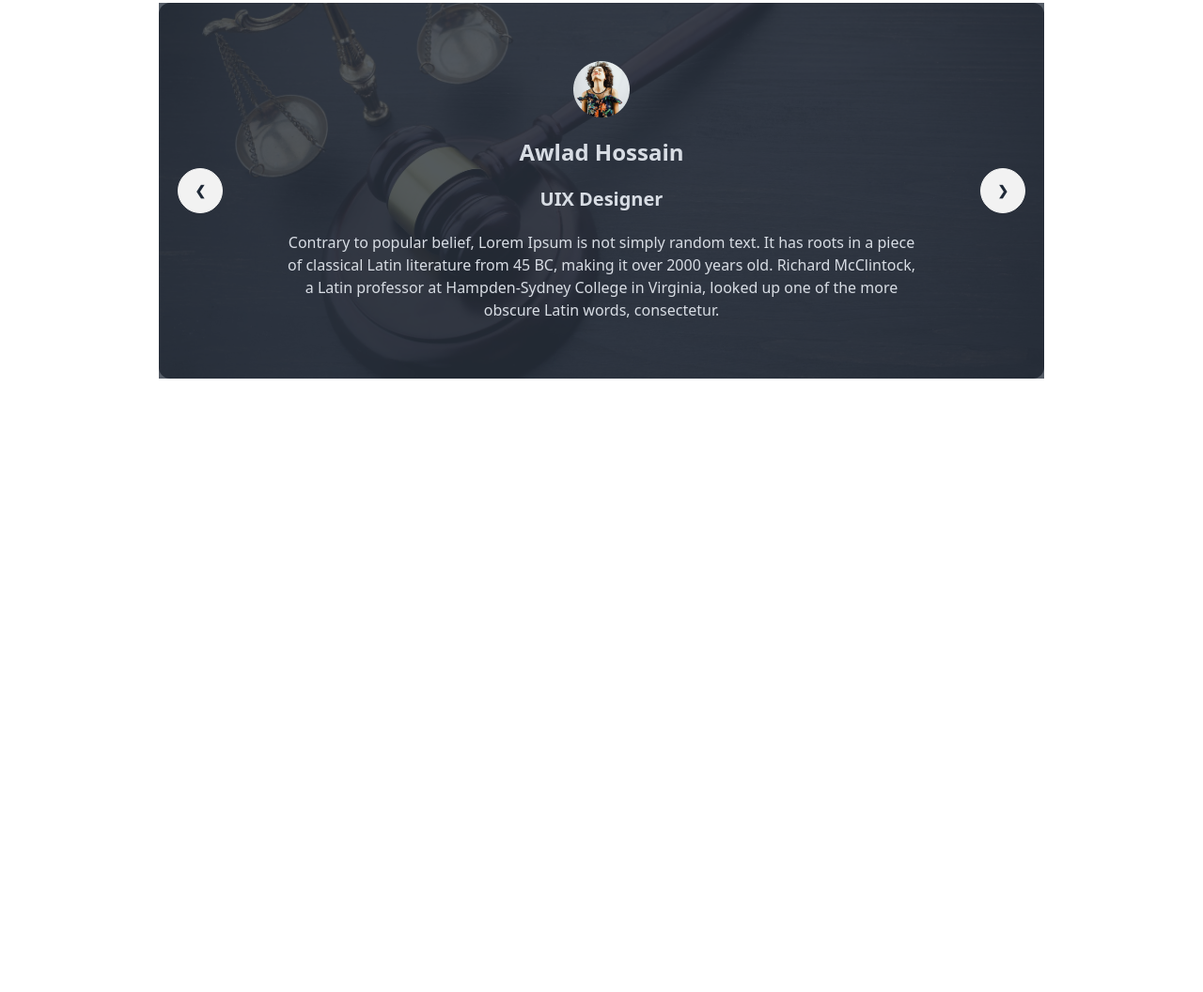
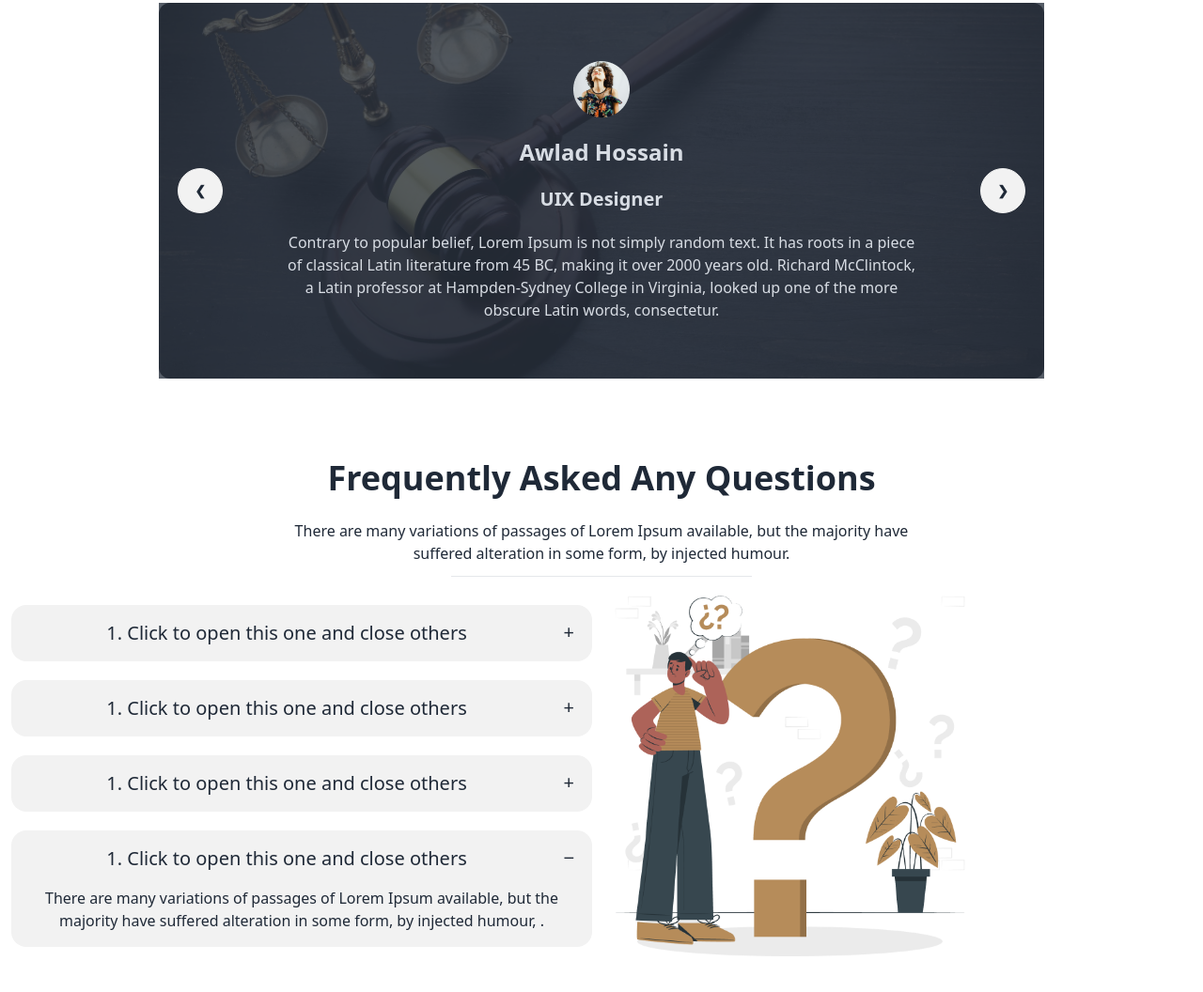
Before and after one commit to ShariarNiaj05/legal-solution, a plain HTML site: page index.html in a window 1280 px wide. Shown: the part 1812-2868 px from the top of the page at 94% size. Before the commit the page ends 2281 px from the top, so only its background shows below. Drawn offline with nearby package versions, Linux system fonts and the light colour scheme.

Commit message:
faq section added

```diff
--- a/index.html
+++ b/index.html
@@ -281,7 +281,6 @@
         </p>
         <hr class="max-w-xs mx-auto mb-5" />
 
-
         <div class="carousel w-3/4 h-3/4">
           <div id="slide1" class="carousel-item relative w-full">
             <div
@@ -315,11 +314,78 @@
             </div>
           </div>
         </div>
-
-
       </section>
       <!-- client review not completed yet -->
 
+      <!-- FAQ section  -->
+      <section class="max-w-screen-xl mx-auto my-10 py-5 px-3 text-center">
+        <h2 class="text-4xl font-black mb-6">Frequently Asked Any Questions</h2>
+        <p class="mb-3">
+          There are many variations of passages of Lorem Ipsum available, but
+          the majority have <br />
+          suffered alteration in some form, by injected humour.
+        </p>
+        <hr class="max-w-xs mx-auto mb-5" />
+        <div class="flex flex-col-reverse md:flex-row gap-5 items-center">
+          <div class="flex-1 space-y-5">
+                    <div class="collapse collapse-plus bg-base-200">
+                      <input type="radio" name="my-accordion-3" checked="checked" />
+                      <div class="collapse-title text-xl font-medium">
+                        1. Click to open this one and close others
+                      </div>
+                      <div class="collapse-content">
+                        <p>
+                          There are many variations of passages of Lorem Ipsum
+                          available, but the majority have suffered alteration in some
+                          form, by injected humour, .
+                        </p>
+                      </div>
+                    </div>
+                    <div class="collapse collapse-plus bg-base-200">
+                      <input type="radio" name="my-accordion-3" checked="checked" />
+                      <div class="collapse-title text-xl font-medium">
+                        1. Click to open this one and close others
+                      </div>
+                      <div class="collapse-content">
+                        <p>
+                          There are many variations of passages of Lorem Ipsum
+                          available, but the majority have suffered alteration in some
+                          form, by injected humour, .
+                        </p>
+                      </div>
+                    </div>
+                    <div class="collapse collapse-plus bg-base-200">
+                      <input type="radio" name="my-accordion-3" checked="checked" />
+                      <div class="collapse-title text-xl font-medium">
+                        1. Click to open this one and close others
+                      </div>
+                      <div class="collapse-content">
+                        <p>
+                          There are many variations of passages of Lorem Ipsum
+                          available, but the majority have suffered alteration in some
+                          form, by injected humour, .
+                        </p>
+                      </div>
+                    </div>
+                    <div class="collapse collapse-plus bg-base-200">
+                      <input type="radio" name="my-accordion-3" checked="checked" />
+                      <div class="collapse-title text-xl font-medium">
+                        1. Click to open this one and close others
+                      </div>
+                      <div class="collapse-content">
+                        <p>
+                          There are many variations of passages of Lorem Ipsum
+                          available, but the majority have suffered alteration in some
+                          form, by injected humour, .
+                        </p>
+                      </div>
+            </div>
+          </div>
+          <div class="flex-1">
+            <img class="h-96" src="./images/faq.png" alt="" />
+          </div>
+        </div>
+      </section>
     </main>
 
     <footer></footer>
```
